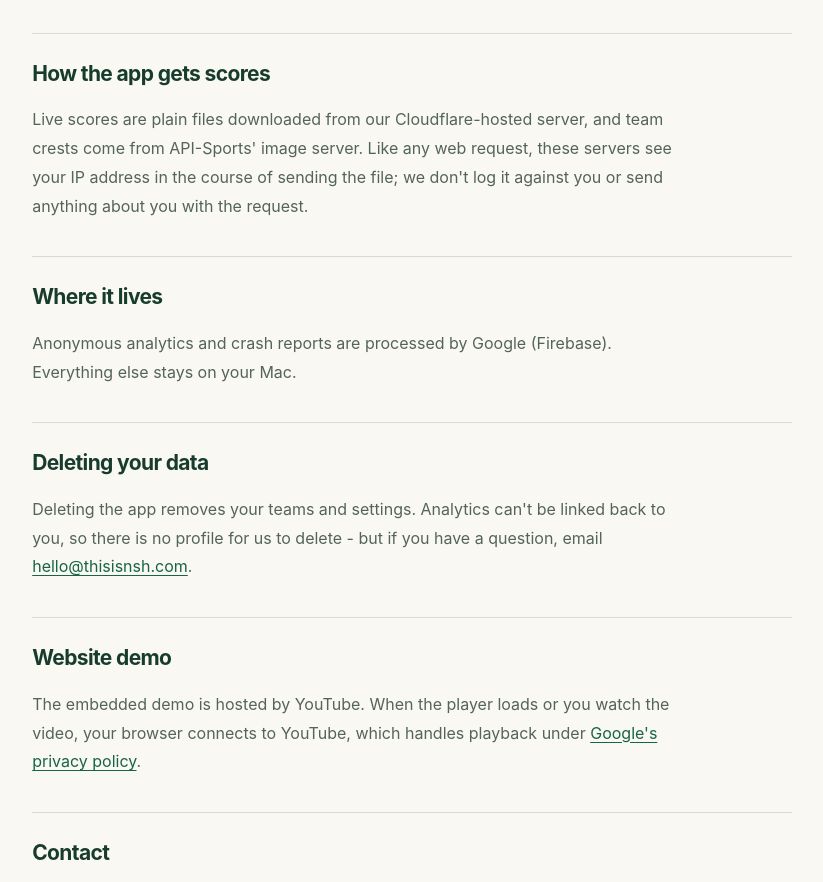
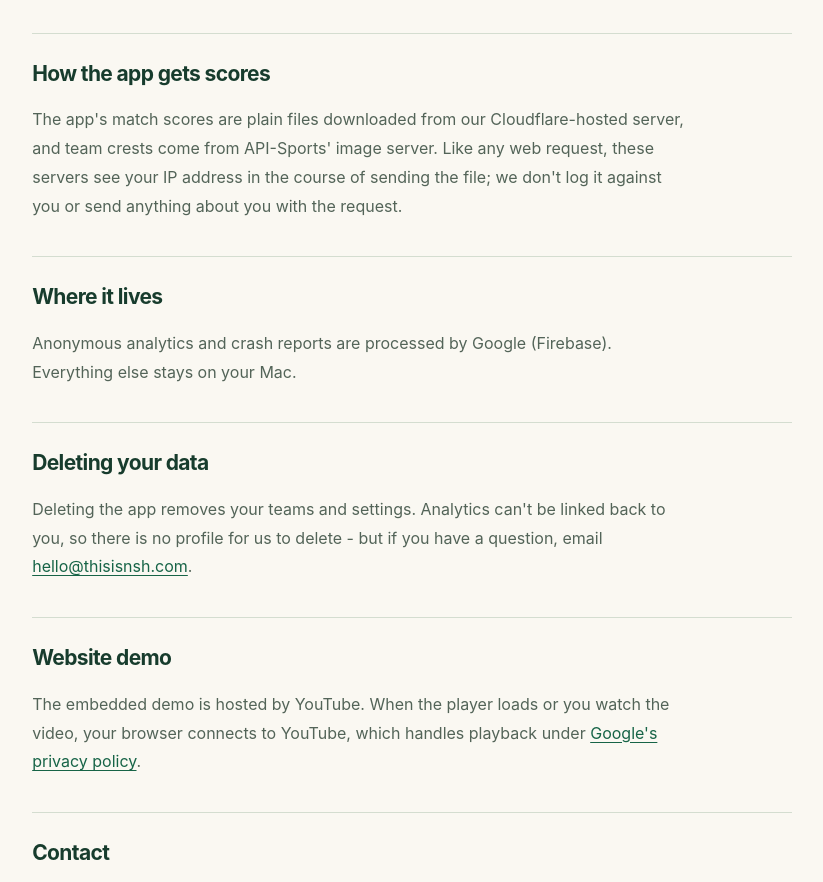
Before and after one commit to thisisnsh/alldayidreamaboutsports, an Eleventy site: page website/src/privacy/index.njk in a window 1280 px wide. Shown: the part 980-1862 px from the top of the page, without its empty margins (39-862 px from the left). Built offline with nearby package versions, Linux system fonts and the light colour scheme; Eleventy itself is replaced by a stand-in of ours; files that its build step writes are made by us from their sources; a web font is replaced by a local one.

Commit message:
Reword privacy page to pass the live scores check
- verify-build rejects "live scores" anywhere on the site
- Privacy page now says "the app's match scores"

```diff
--- a/website/src/privacy/index.njk
+++ b/website/src/privacy/index.njk
@@ -44,7 +44,7 @@ crumbs:
       </ul>
 
       <h2>How the app gets scores</h2>
-      <p>Live scores are plain files downloaded from our Cloudflare-hosted
+      <p>The app's match scores are plain files downloaded from our Cloudflare-hosted
       server, and team crests come from API-Sports' image server. Like any web
       request, these servers see your IP address in the course of sending the
       file; we don't log it against you or send anything about you with the
```
